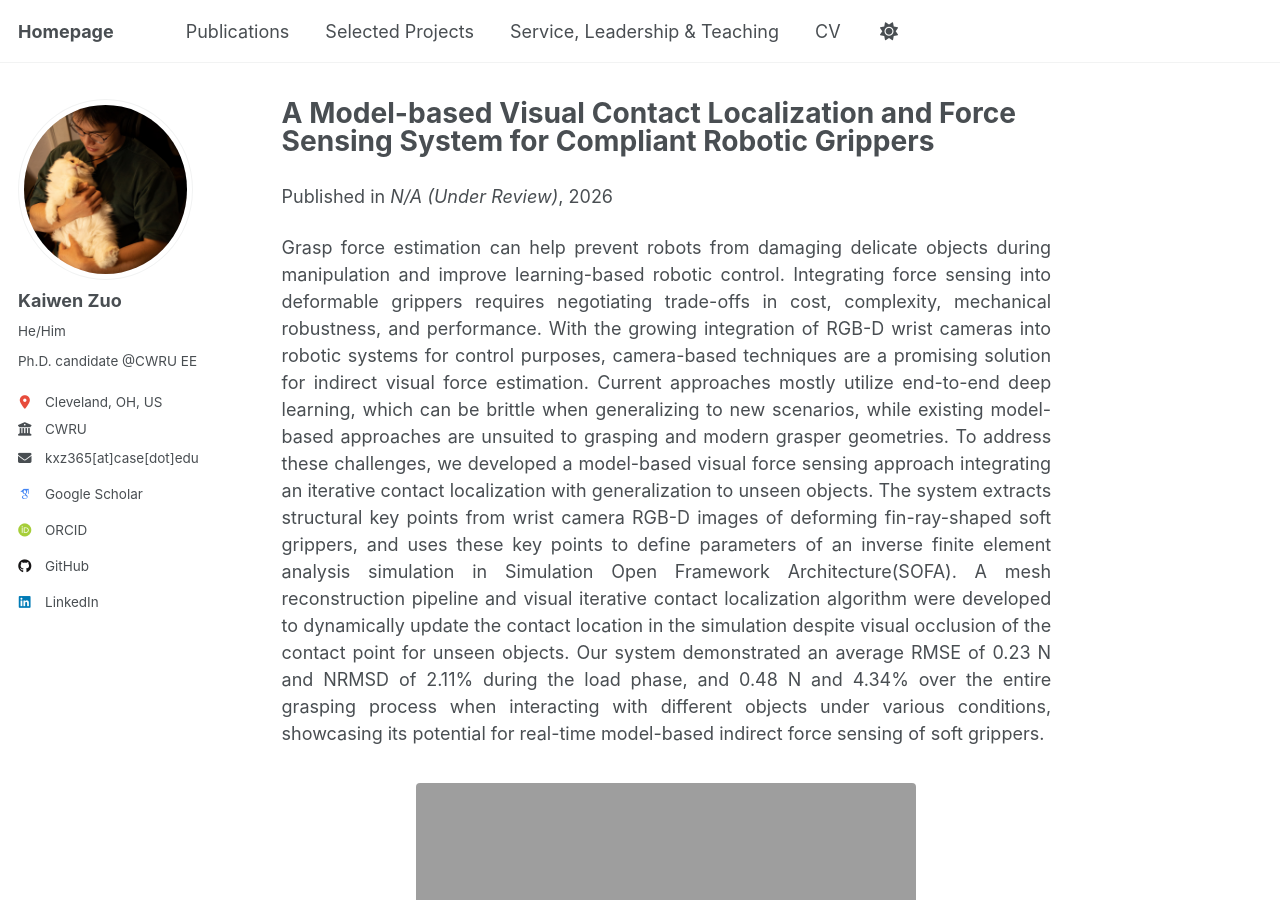
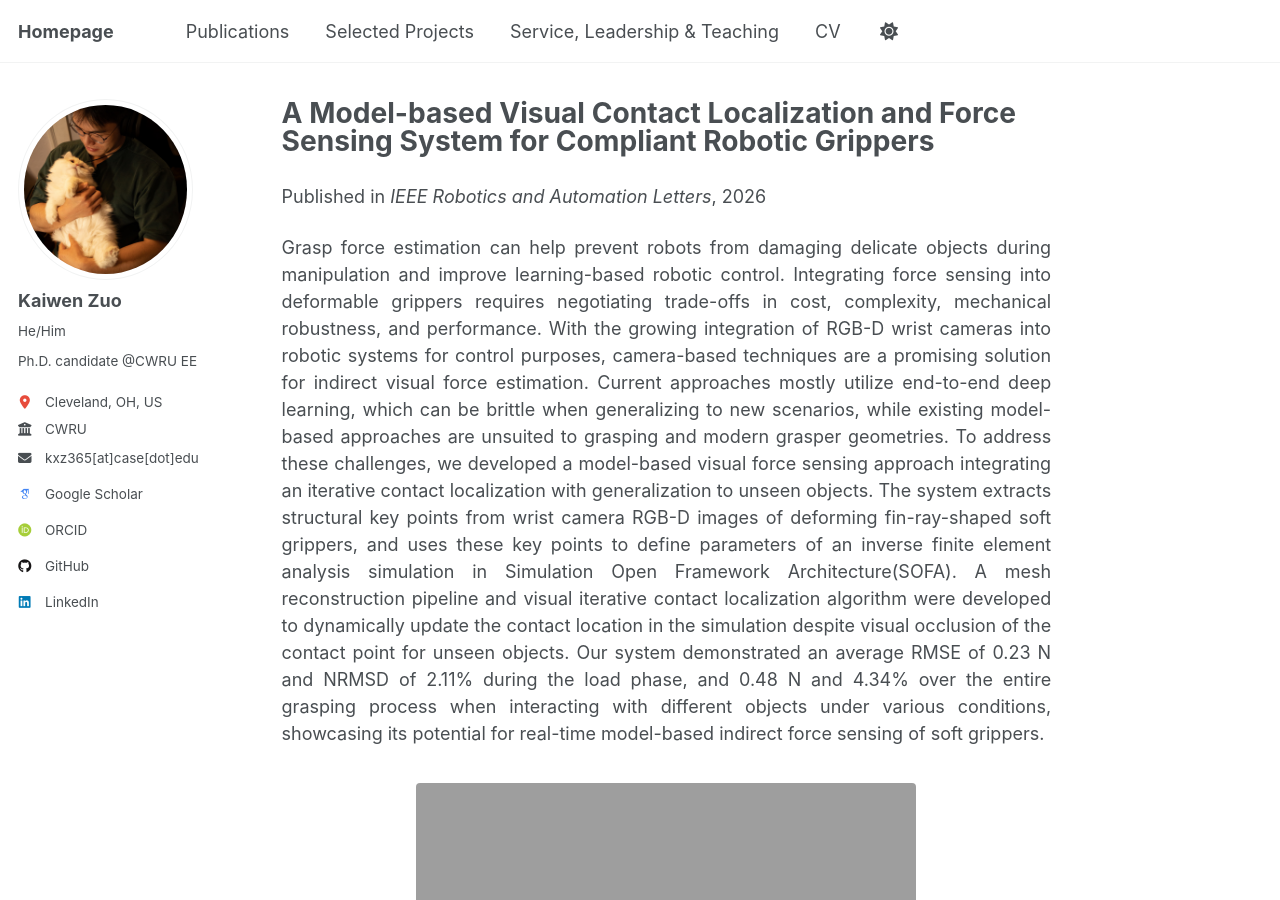
Before and after one commit to Cuberkk/Cuberkk.github.io, a Jekyll site: the page built from _publications/KZ_VBFE_RAL.md, in a window 1280 px wide and 900 px high. Built offline with Jekyll 4.4.1, drawn with Linux system fonts in a browser that asks for light colours; some web fonts are replaced; a script that is not in the unit is left out.

Commit message:
update the RA-L paper information

```diff
--- a/_publications/KZ_VBFE_RAL.md
+++ b/_publications/KZ_VBFE_RAL.md
@@ -6,7 +6,7 @@ permalink: /publication/KZ_2025_RAL
 excerpt: 'The paper is currently <strong>Unde Double-blinded Review</strong>. The pdf is available upon request.'
 # cover_image_url: 'http://Cuberkk.github.io/files/KZ2026RAL/KZgripper.png'
 date: 2026-01-01
-venue: 'N/A (Under Review)'
+venue: 'IEEE Robotics and Automation Letters'
 paperurl: 'http://Cuberkk.github.io/files/KZ2026/RA_L_Camera_based_force_estimation.pdf'
 bibtexurl: 'http://Cuberkk.github.io/files/KZ2026/KZ2026RAL.bib'
 citation: '<strong>K. Zuo<sup>*</sup></strong>, S. Yang and Z. Chua, "A Model-based Visual Contact Localization and Force Sensing System for Compliant Robotic Grippers with Generalization to Unseen Objects," in TBD, Jan. 2026.'
@@ -17,7 +17,7 @@ Grasp force estimation can help prevent robots from damaging delicate objects du
 </p>
 
 <figure class="paper-figure-png">
-  <img src="http://Cuberkk.github.io/files/KZ2026RAL/KZgripper.png" alt="System overview">
+  <img src="http://Cuberkk.github.io/files/KZ2026/KZgripper.png" alt="System overview">
   <figcaption>
     Images of the physical grippers and their digital twins when grasping an asymmetric object at lower contact position.
   </figcaption>
```
